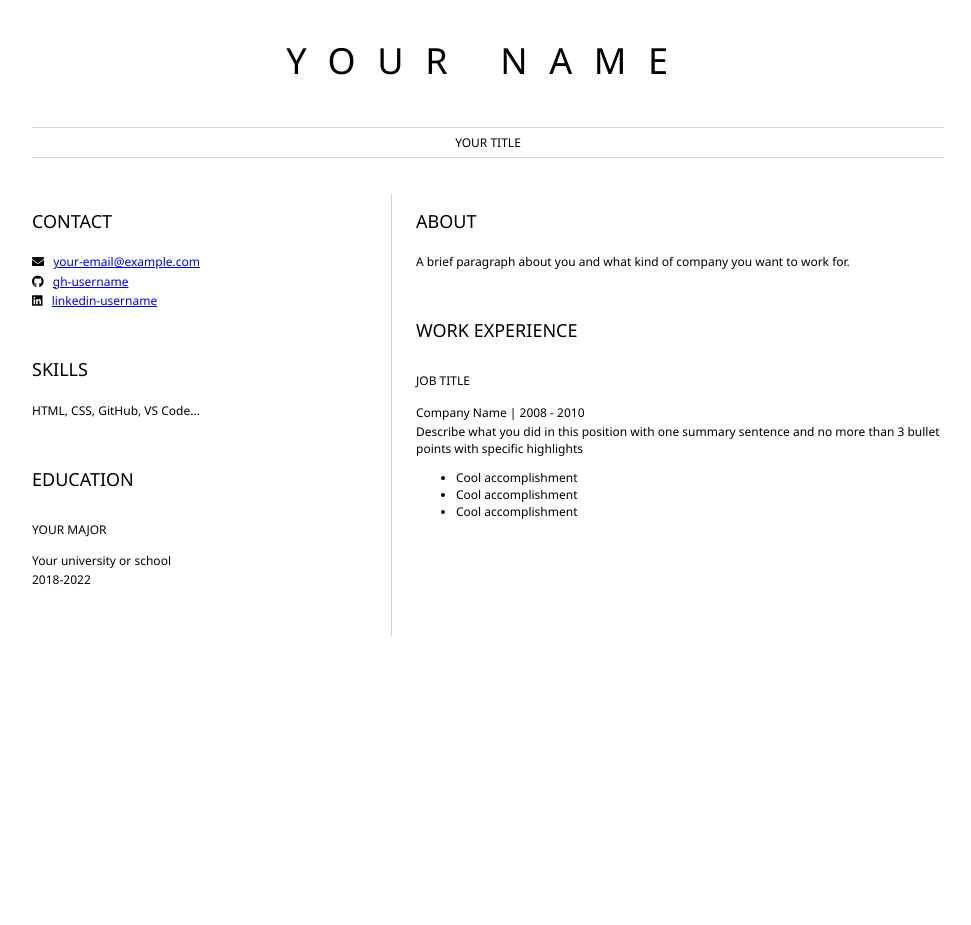
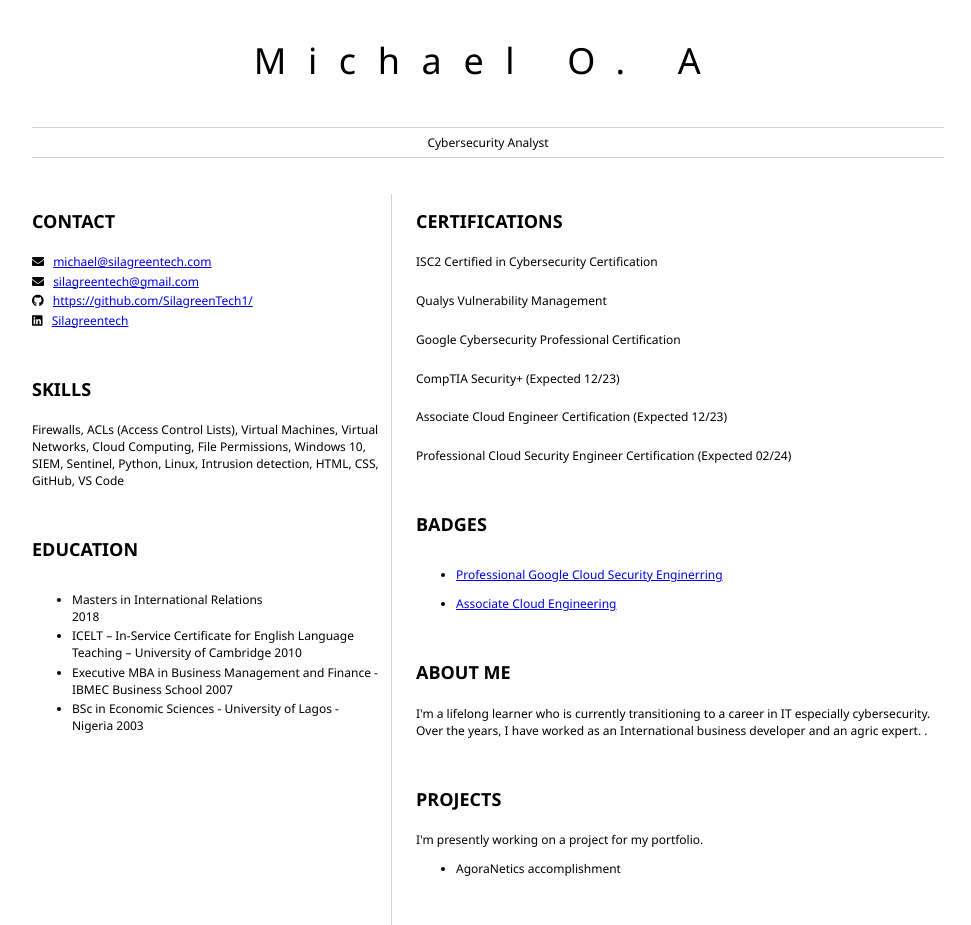
Before and after one commit to SilagreenTech1/resume, a plain HTML site: page index.html in a window 1280 px wide. Shown: the whole page, without its empty margins (152-1123 px from the left). Before the commit the page ends 800 px from the top, so only its background shows below. Drawn offline with Linux system fonts and the light colour scheme.

Commit message:
Add to resume

```diff
--- a/index.html
+++ b/index.html
@@ -1,73 +1,111 @@
 <html>
 	<head>
 		<link href="style.css" rel="stylesheet">
-		<title>Your name resume</title>
+		<title>Michael O. A</title>
         <link rel="stylesheet" href="https://cdnjs.cloudflare.com/ajax/libs/font-awesome/5.15.4/css/all.min.css">
 	</head>
 
 	<body>
 		<header id="header">
 			<!-- resume header with your name and title -->
-			<h1>YOUR NAME</h1>
+			<h1>Michael O. A</h1>
 			<hr>
-			YOUR TITLE
+			Cybersecurity Analyst
 			<hr>
 		</header>
 		<main>
 			<article id="mainLeft">
 				<section>
-					<h2>CONTACT</h2>
+					<h2><strong>CONTACT</strong></h2>
 					<!-- contact info including social media -->
                     <p>
                         <i class="fa fa-envelope" aria-hidden="true"></i>
-                        <a href="mailto:your-email@example.com">your-email@example.com</a>
+                        <a href="mailto:michael@silagreentech.com">michael@silagreentech.com</a>
+
+                    </p>
+                    <p>
+                        <i class="fa fa-envelope" aria-hidden="true"></i>
+                        <a href="mailto:silagreentech@gmail.com">silagreentech@gmail.com</a>
+
                     </p>
                     <p>
                         <i class="fab fa-github" aria-hidden="true"></i>
-                        <a href="github.com/gh-username">gh-username</a>
+                        <a href="https://github.com/SilagreenTech1/">https://github.com/SilagreenTech1/</a>
                     </p>
                     <p>
                         <i class="fab fa-linkedin" aria-hidden="true"></i>
-                        <a href="linkedin.com/linkedin-username">linkedin-username</a>
+                        <a href="linkedin.com/SilagreenTech1">Silagreentech</a>
                     </p>
 				</section>
 				<section>
-					<h2>SKILLS</h2>
-					<!-- your skills -->
-                    <p>HTML, CSS, GitHub, VS Code...</p>
+					<h2><strong>SKILLS</strong></h2>
+                    <p>Firewalls, ACLs (Access Control Lists), Virtual Machines, Virtual Networks, Cloud Computing, File Permissions, Windows 10, SIEM, Sentinel, Python, Linux, Intrusion detection, HTML, CSS, GitHub, VS Code</p>
 				</section>
 				<section>
-					<h2>EDUCATION</h2>
-					<!-- your education -->
-                    <h3>YOUR MAJOR</h3>
+					<h2><strong>EDUCATION</strong></h2>
+
                     <p>
-                        Your university or school
-                    </p>
-                    <p>
-                        2018-2022
-                    </p>
+                        <ul>
+                            <li>Masters in International Relations<br>2018</li></p>
+
+<p>
+    <li>ICELT – In-Service Certificate for English Language Teaching – University of Cambridge 2010</li></p>
+
+<p><li>Executive MBA in Business Management and Finance - IBMEC Business School 2007</li></p>
+
+<p><li>BSc in Economic Sciences - University of Lagos - Nigeria 2003</li></ul>
+</p>
+
 				</section>
 			</article>
 			<article id="mainRight">
 				<section>
-					<h2>ABOUT</h2>
-					<!-- about you -->
-					<p>A brief paragraph about you and what kind of company you want to work for.</p>
+					<h2><strong>CERTIFICATIONS</strong></h2>
+                    <p>ISC2 Certified in Cybersecurity Certification</p><br>
+
+                    <p>Qualys Vulnerability Management</p><br>
+
+                    <p>Google Cybersecurity Professional Certification</p><br>
+
+                    <p>CompTIA Security+ (Expected 12/23)</p><br>
+
+                    <p>Associate Cloud Engineer Certification (Expected 12/23)</p><br>
+
+                    <p>Professional Cloud Security Engineer Certification (Expected 02/24)</p>
+				</section>
+
+                <section>
+					<h2><strong>BADGES</strong></h2>
+
+                    <p>
+                        <ul>
+                            <li><a href="https://www.cloudskillsboost.google/public_profiles/2d660f45-c7df-4597-aced-79a101562d57"> Professional Google Cloud Security Enginerring</a></li>
+                        </ul>
+                    </p>
+                    <p>
+                        <ul>
+                            <li><a href="https://www.cloudskillsboost.google/public_profiles/dfe6fd4a-fcae-4034-8180-3f77f616c98b"> Associate Cloud Engineering</a></li>
+                        </ul>
+                    </p>
+
 				</section>
 				<section>
-					<h2>WORK EXPERIENCE</h2>
-					<!-- your work experience -->
-                    <h3>JOB TITLE</h3>
+					<h2><strong>ABOUT ME</strong></h2>
+					<p>I'm a lifelong learner who is currently
+                        transitioning to a career in IT
+                        especially cybersecurity. Over the years, I have worked as an
+                        International business developer
+                     and an agric expert.
+
+                        .</p>
+				</section>
+				<section>
+					<h2><strong>PROJECTS</strong></h2>
+
                     <p>
-                            Company Name | 2008 - 2010
-                    </p>
-                    <p>
-                            Describe what you did in this position with one summary sentence and no more than 3 bullet points with specific highlights
-                    </p>
+                       I'm presently working on a project for my portfolio.
                     <ul>
-                            <li>Cool accomplishment</li>
-                            <li>Cool accomplishment</li>
-                            <li>Cool accomplishment</li>
+                            <li>AgoraNetics accomplishment</li>
                     </ul>
 				</section>
 			</article>
```
